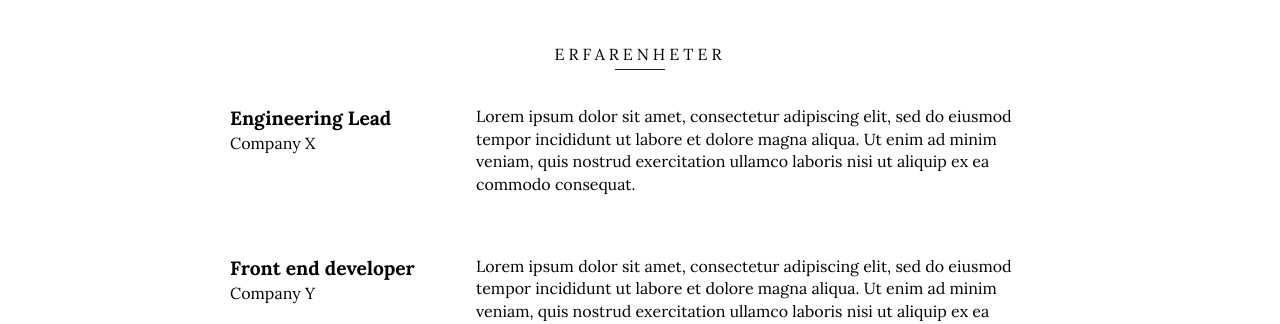
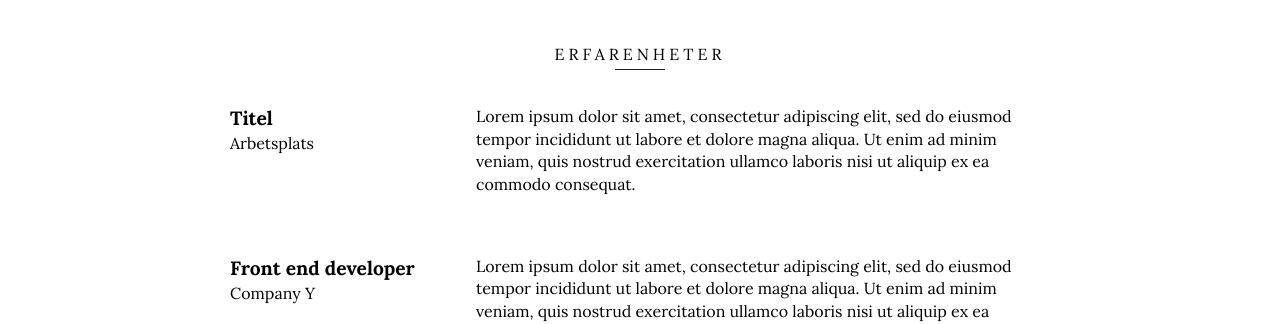
Before and after one commit to adrianoray/adrianoray.gitbub.io, a Jekyll site: the page built from index.html, in a window 1280 px wide. Shown: the part 435-759 px from the top of the page. Built offline with Jekyll 4.4.1, drawn with Linux system fonts in a browser that asks for light colours.

Commit message:
Updated jobs.yml

```diff
--- a/_data/jobs.yml
+++ b/_data/jobs.yml
@@ -1,5 +1,5 @@
--   title: Engineering Lead
-    company: Company X
+-   title: Titel
+    company: Arbetsplats
     description: Lorem ipsum dolor sit amet, consectetur adipiscing elit, sed do eiusmod tempor incididunt ut labore et dolore magna aliqua. Ut enim ad minim veniam, quis nostrud exercitation ullamco laboris nisi ut aliquip ex ea commodo consequat.
 
 -   title: Front end developer
```
